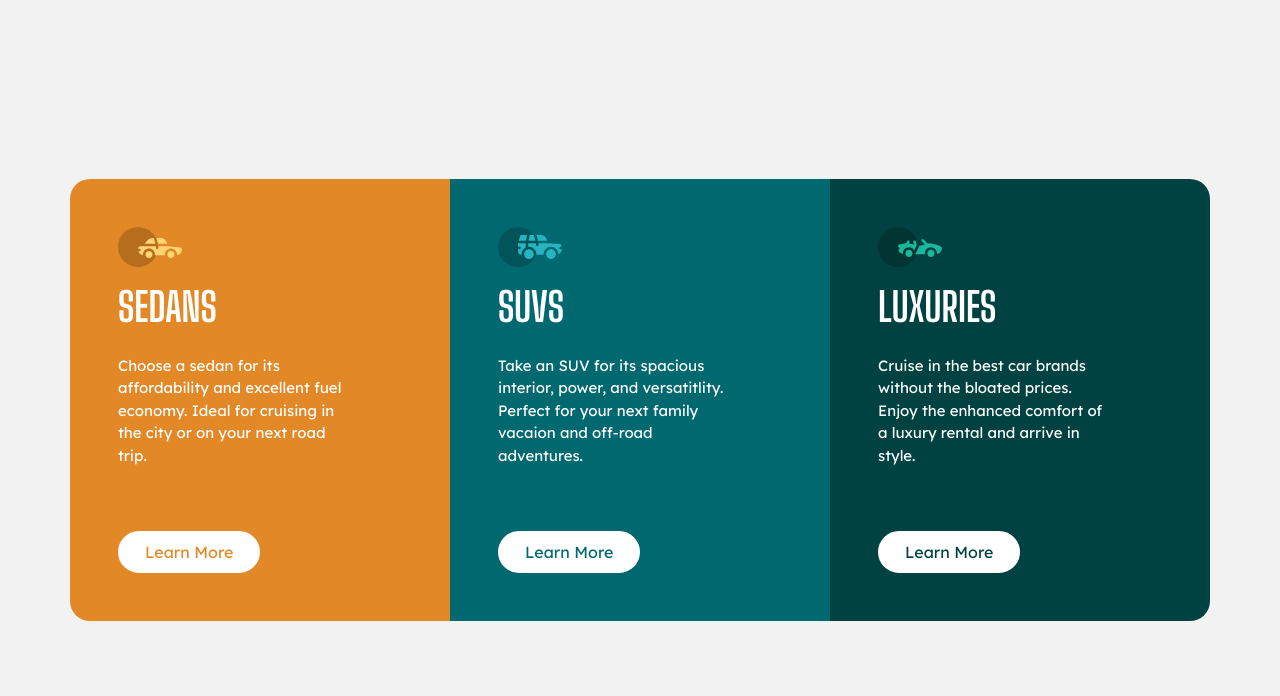
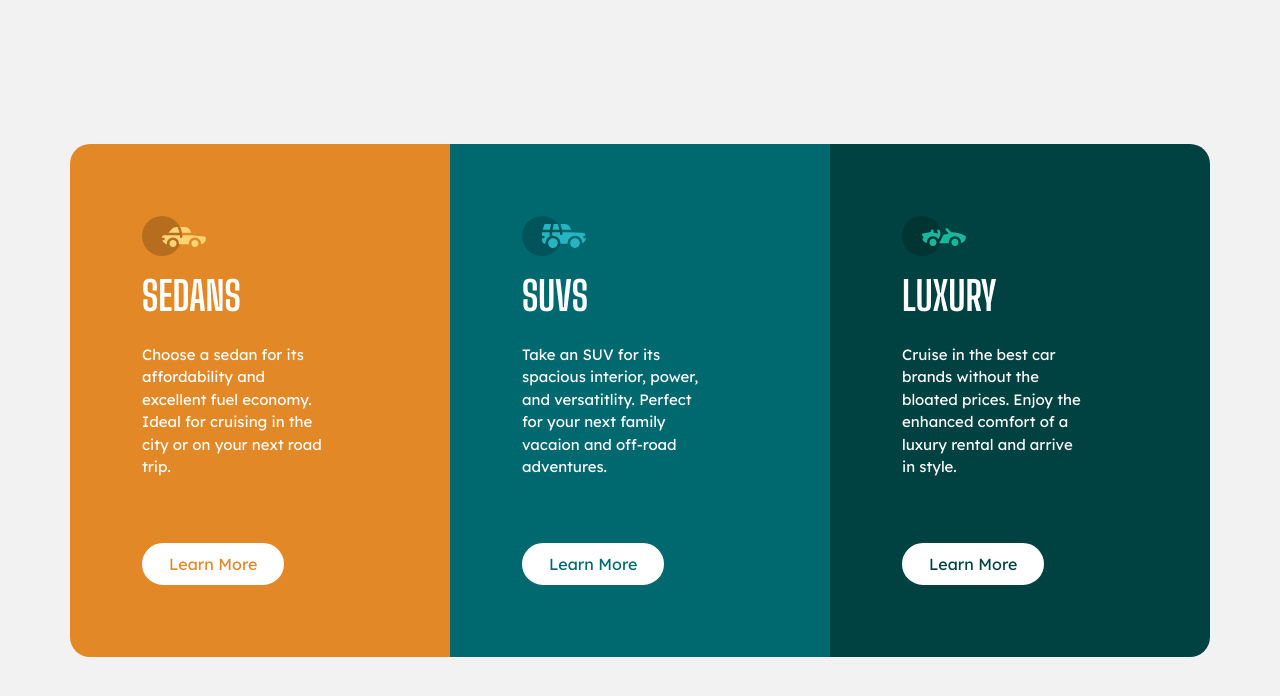
Before and after one commit to mhamza789/3-column-card, a plain HTML site: page index.html in a window 1280 px wide. Drawn offline with nearby package versions, Linux system fonts and the light colour scheme.

Commit message:
Update index.html

```diff
--- a/index.html
+++ b/index.html
@@ -19,7 +19,7 @@
 <body>
     <div class="container">
         <div class="row">
-            <div class="col-12 col-lg-4 p-lg-4 roundec-sm-top col1">
+            <div class="col-12 col-lg-4 p-lg-5 col1">
                 <div class="content-1 p-5 p-md-4">
                     <img src="images/icon-sedans.svg" alt="" class="img-fluid pb-3">
                     <h1 class="text-white pb-3">SEDANS</h1>
@@ -29,7 +29,7 @@
                 </div>
             </div>
 
-            <div class="col-12 col-lg-4 p-lg-4 col2">
+            <div class="col-12 col-lg-4 p-lg-5 col2">
                 <div class="content-2 p-5 p-md-4">
                     <img src="images/icon-suvs.svg" alt="" class="img-fluid pb-3">
                     <h1 class="text-white pb-3">SUVS</h1>
@@ -39,10 +39,10 @@
                 </div>
             </div>
 
-            <div class="col-12 col-lg-4 p-lg-4 col3">
+            <div class="col-12 col-lg-4 p-lg-5 col3">
                 <div class="content-3 p-5 p-md-4">
                     <img src="images/icon-luxury.svg" alt="" class="img-fluid pb-3">
-                    <h1 class="text-white pb-3">LUXURIES</h1>
+                    <h1 class="text-white pb-3">LUXURY</h1>
                     <p class="text-white pr-5 pb-lg-5">Cruise in the best car brands without the bloated prices. Enjoy the
                         enhanced comfort of a luxury rental and arrive in style.</p>
                     <button class="btn bg-white pr-4 pl-4" style="color: hsl(179, 100%, 13%);">Learn More</button>
```
